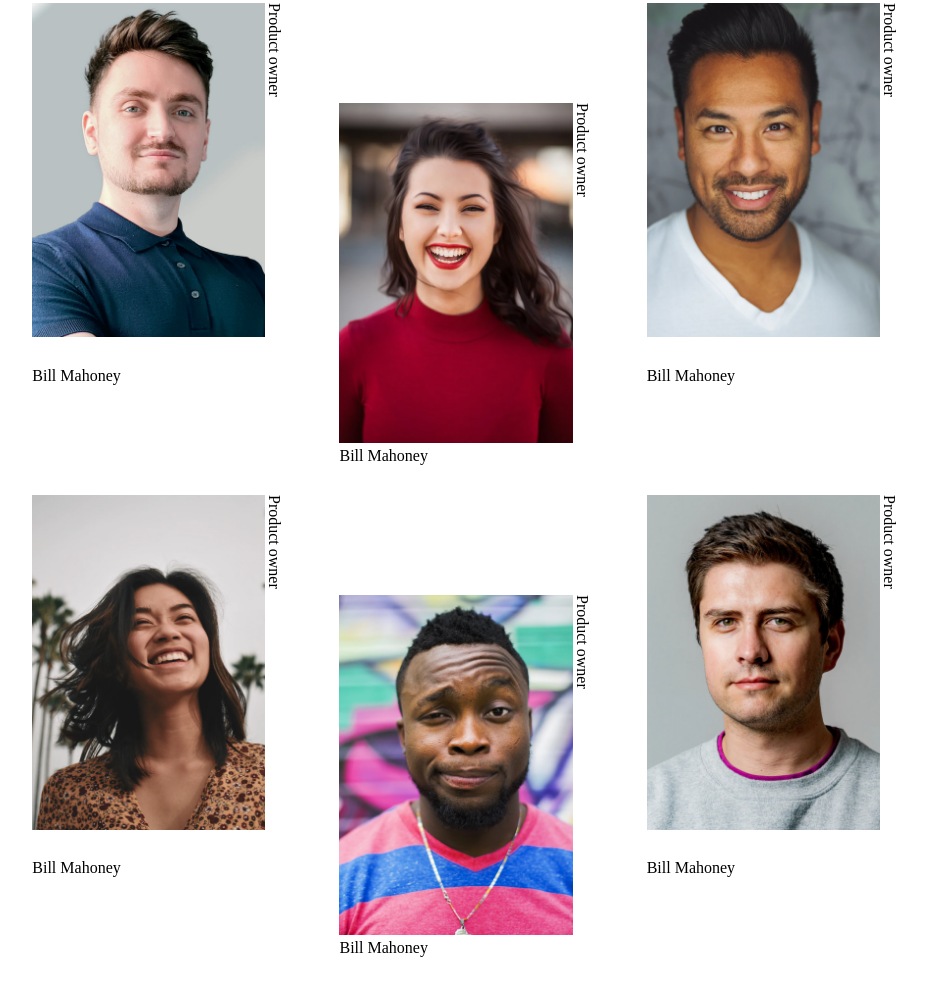
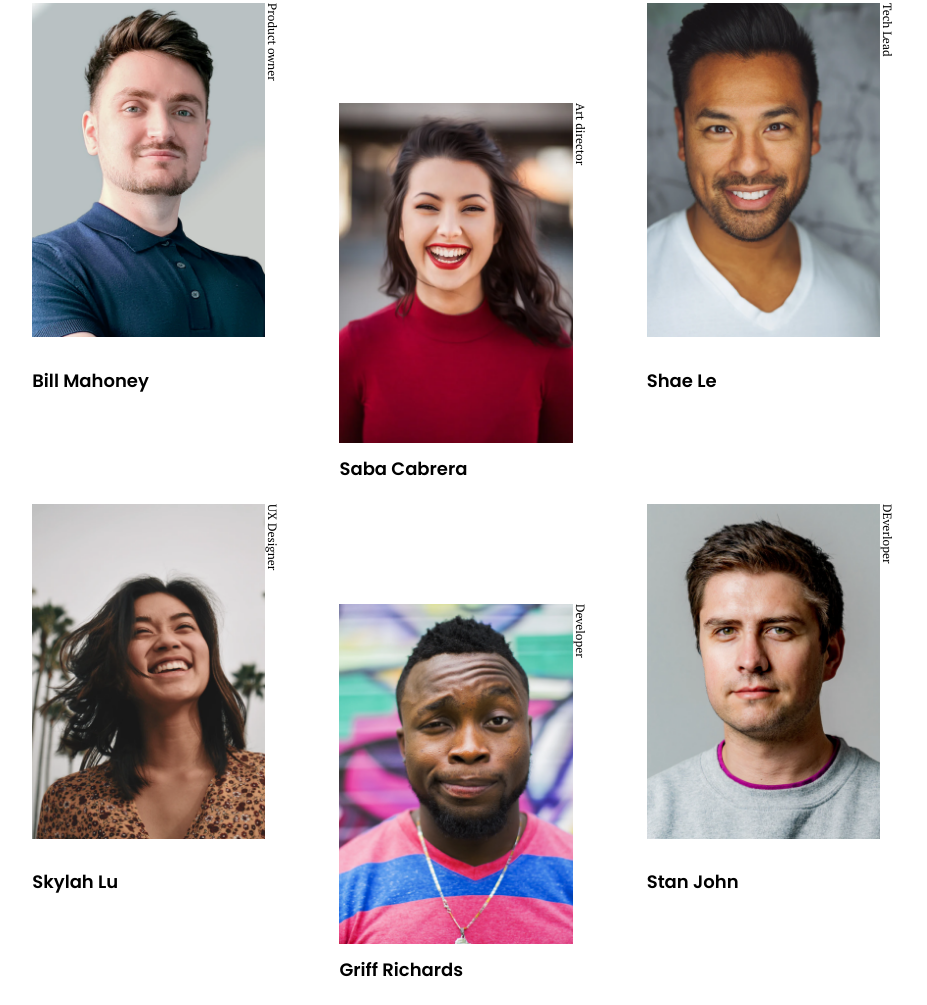
Before and after one commit to Carmo-sousa/devchallerger-my-team-page, a plain HTML site: page index.html in a window 1280 px wide. Shown: the part 301-1306 px from the top of the page, without its empty margins (107-1034 px from the left). Drawn offline with Linux system fonts and the light colour scheme.

Commit message:
Modificando os textos errados e a tipografia

```diff
--- a/assets/css/style.css
+++ b/assets/css/style.css
@@ -100,7 +100,6 @@
 .card__image {
   grid-area: image;
   width: 100%;
-  height: 100%;
 }
 
 .image {
@@ -108,12 +107,17 @@
 }
 
 .card__cargo {
+  font-family: "PT Serif";
+  font-size: 12px;
   writing-mode: vertical-lr;
   grid-area: cargo;
 }
 
 .card__name {
   grid-area: name;
+  font-family: "Poppins", sans-serif;
+  font-size: 18px;
+  font-weight: 600;
 }
 
 @media (min-width: 300px) and (max-width: 785px) {
--- a/index.html
+++ b/index.html
@@ -41,40 +41,40 @@
           <div class="card__image">
             <img class="image" src="./assets/images/photo2.png" alt="" />
           </div>
-          <p class="card__cargo">Product owner</p>
-          <p class="card__name">Bill Mahoney</p>
+          <p class="card__cargo">Art director</p>
+          <p class="card__name">Saba Cabrera</p>
         </div>
 
         <div class="card card-03">
           <div class="card__image">
             <img class="image" src="./assets/images/photo3.png" alt="" />
           </div>
-          <p class="card__cargo">Product owner</p>
-          <p class="card__name">Bill Mahoney</p>
+          <p class="card__cargo">Tech Lead</p>
+          <p class="card__name">Shae Le</p>
         </div>
 
         <div class="card card-04">
           <div class="card__image">
             <img class="image" src="./assets/images/photo4.png" alt="" />
           </div>
-          <p class="card__cargo">Product owner</p>
-          <p class="card__name">Bill Mahoney</p>
+          <p class="card__cargo">UX Designer</p>
+          <p class="card__name">Skylah Lu</p>
         </div>
 
         <div class="card card-05">
           <div class="card__image">
             <img class="image" src="./assets/images/photo5.png" alt="" />
           </div>
-          <p class="card__cargo">Product owner</p>
-          <p class="card__name">Bill Mahoney</p>
+          <p class="card__cargo">Developer</p>
+          <p class="card__name">Griff Richards</p>
         </div>
 
         <div class="card card-06">
           <div class="card__image">
             <img class="image" src="./assets/images/photo6.png" alt="" />
           </div>
-          <p class="card__cargo">Product owner</p>
-          <p class="card__name">Bill Mahoney</p>
+          <p class="card__cargo">DEverloper</p>
+          <p class="card__name">Stan John</p>
         </div>
       </div>
     </div>
```
